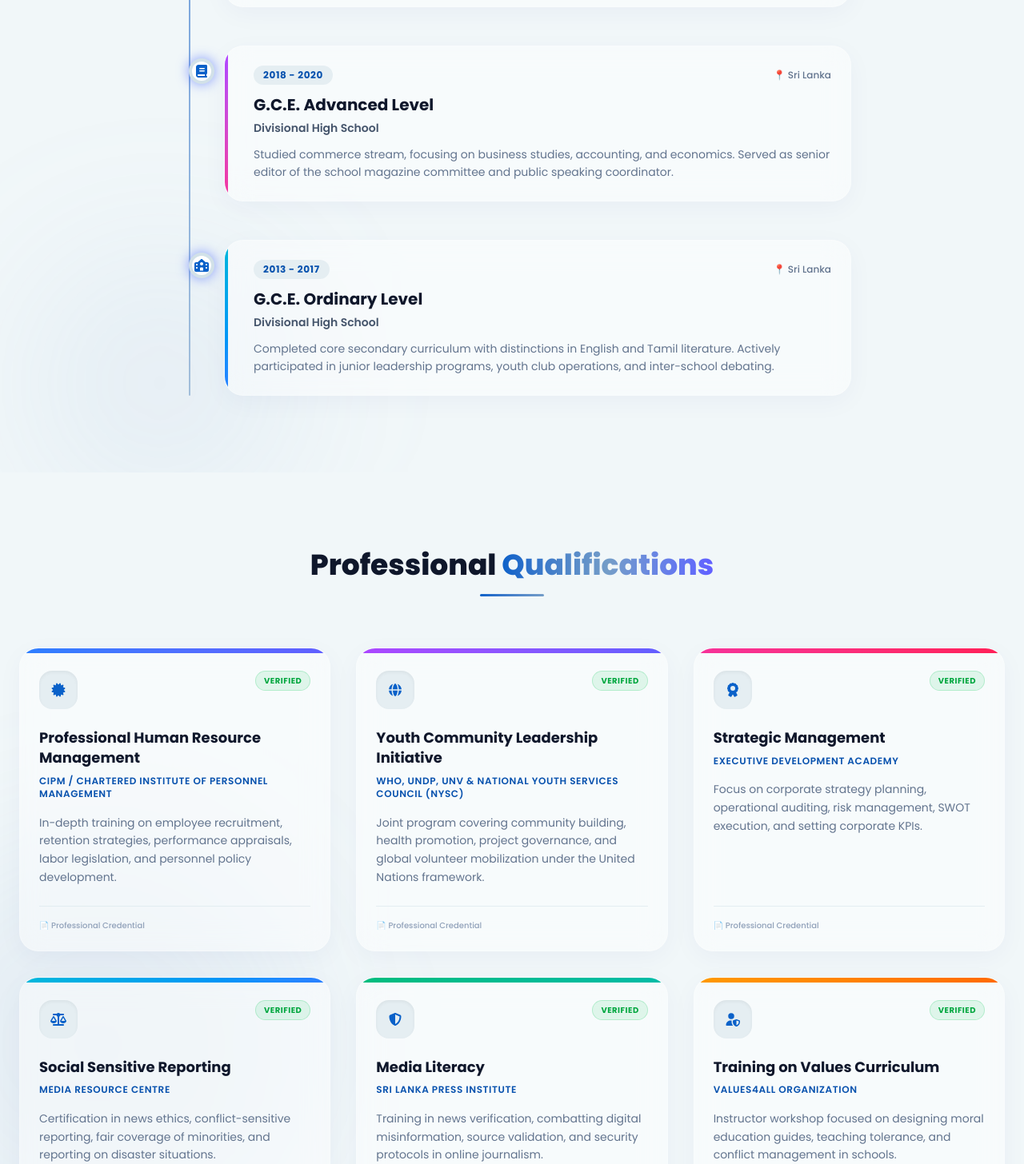
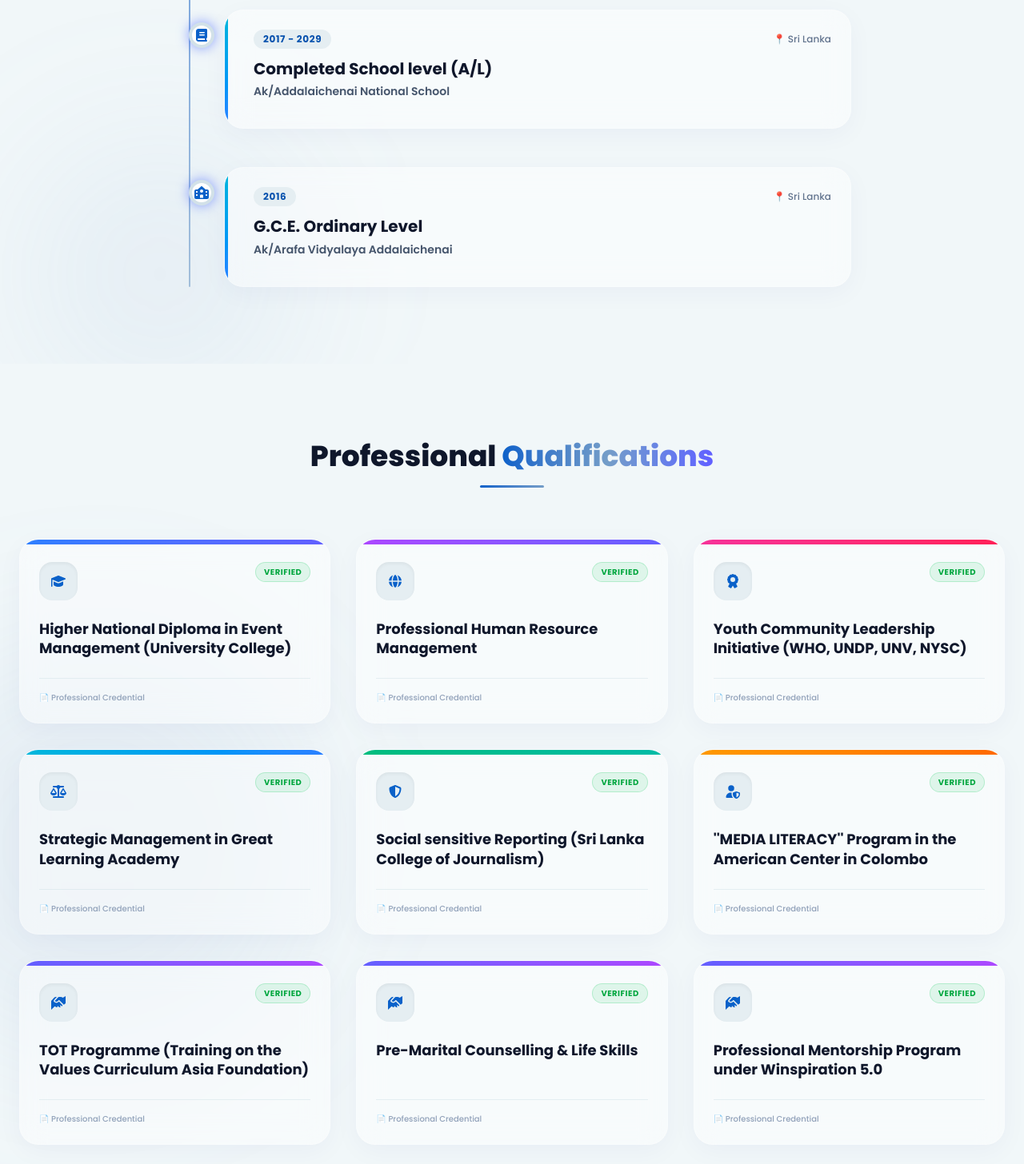
Before and after one commit to RohanbenjaminGitLab/Muhammed-Ameer-Hana-Asiri, a React (Vite) app: page / in a window 1280 px wide. Shown: the part 5514-6970 px from the top of the page at 80% size. Built offline with nearby package versions, Linux system fonts and the light colour scheme.

Commit message:
Describe your changes

```diff
--- a/src/components/Education.jsx
+++ b/src/components/Education.jsx
@@ -5,27 +5,24 @@ import { motion } from 'framer-motion';
 
 const educationList = [
   {
-    degree: "Higher National Diploma in Event Management (HNDEM Level 06)",
-    institution: "Sri Lanka Institute of Tourism and Hotel Management (SLITHM)",
-    period: "2021 - 2023",
+    degree: "Higher National Diploma in Event Management",
+    period: "2021 – 2025",
+    institution: "University College of Ratmalane",
     icon: faGraduationCap,
-    details: "Focused on advanced event operations, MICE tourism, sponsorship pitching, project planning, vendor logistics, risk assessment, and corporate hospitality management.",
-    color: "from-blue-500 to-indigo-500"
+    color: "from-cyan-500 to-blue-500"
   },
   {
-    degree: "G.C.E. Advanced Level",
-    institution: "Divisional High School",
-    period: "2018 - 2020",
+    degree: "Completed School level (A/L)",
+    institution: "Ak/Addalaichenai National School ",
+    period: "2017 - 2029",
     icon: faBook,
-    details: "Studied commerce stream, focusing on business studies, accounting, and economics. Served as senior editor of the school magazine committee and public speaking coordinator.",
-    color: "from-purple-500 to-pink-500"
+    color: "from-cyan-500 to-blue-500"
   },
   {
     degree: "G.C.E. Ordinary Level",
-    institution: "Divisional High School",
-    period: "2013 - 2017",
+    institution: "Ak/Arafa Vidyalaya Addalaichenai ",
+    period: "2016",
     icon: faSchool,
-    details: "Completed core secondary curriculum with distinctions in English and Tamil literature. Actively participated in junior leadership programs, youth club operations, and inter-school debating.",
     color: "from-cyan-500 to-blue-500"
   }
 ];
--- a/src/components/Qualifications.jsx
+++ b/src/components/Qualifications.jsx
@@ -1,57 +1,53 @@
 import React from 'react';
 import { FontAwesomeIcon } from '@fortawesome/react-fontawesome';
-import { faCertificate, faAward, faShieldHalved, faGlobe, faUserShield, faScaleBalanced, faHandshakeAngle } from '@fortawesome/free-solid-svg-icons';
+import { faCertificate, faAward, faShieldHalved, faGlobe, faUserShield, faScaleBalanced, faHandshakeAngle, faGraduationCap } from '@fortawesome/free-solid-svg-icons';
 import { motion } from 'framer-motion';
 
 const qualifications = [
   {
-    title: "Professional Human Resource Management",
-    issuer: "CIPM / Chartered Institute of Personnel Management",
-    icon: faCertificate,
+    title: "Higher National Diploma in Event Management (University College)",
+    icon: faGraduationCap,
     color: "from-blue-500 to-indigo-500",
-    desc: "In-depth training on employee recruitment, retention strategies, performance appraisals, labor legislation, and personnel policy development."
   },
   {
-    title: "Youth Community Leadership Initiative",
-    issuer: "WHO, UNDP, UNV & National Youth Services Council (NYSC)",
+    title: "Professional Human Resource Management",
     icon: faGlobe,
     color: "from-purple-500 to-indigo-500",
-    desc: "Joint program covering community building, health promotion, project governance, and global volunteer mobilization under the United Nations framework."
   },
   {
-    title: "Strategic Management",
-    issuer: "Executive Development Academy",
+    title: "Youth Community Leadership Initiative (WHO, UNDP, UNV, NYSC)",
     icon: faAward,
     color: "from-pink-500 to-rose-500",
-    desc: "Focus on corporate strategy planning, operational auditing, risk management, SWOT execution, and setting corporate KPIs."
   },
   {
-    title: "Social Sensitive Reporting",
-    issuer: "Media Resource Centre",
+    title: "Strategic Management in Great Learning Academy",
     icon: faScaleBalanced,
     color: "from-cyan-500 to-blue-500",
-    desc: "Certification in news ethics, conflict-sensitive reporting, fair coverage of minorities, and reporting on disaster situations."
   },
   {
-    title: "Media Literacy",
-    issuer: "Sri Lanka Press Institute",
+    title: "Social sensitive Reporting (Sri Lanka College of Journalism)",
     icon: faShieldHalved,
     color: "from-emerald-500 to-teal-500",
-    desc: "Training in news verification, combatting digital misinformation, source validation, and security protocols in online journalism."
   },
   {
-    title: "Training on Values Curriculum",
-    issuer: "Values4All Organization",
+    title: "''MEDIA LITERACY'' Program in the American Center in Colombo",
     icon: faUserShield,
     color: "from-amber-500 to-orange-500",
-    desc: "Instructor workshop focused on designing moral education guides, teaching tolerance, and conflict management in schools."
+  },
+  {
+    title: "TOT Programme (Training on the Values Curriculum Asia Foundation)",
+    icon: faHandshakeAngle,
+    color: "from-indigo-500 to-purple-500",
   },
   {
     title: "Pre-Marital Counselling & Life Skills",
-    issuer: "Youth and Family Welfare Council",
     icon: faHandshakeAngle,
     color: "from-indigo-500 to-purple-500",
-    desc: "Training program addressing communication models, domestic dispute resolution, life planning strategies, and family advisory counseling."
+  },
+  {
+    title: "Professional Mentorship Program under Winspiration 5.0",
+    icon: faHandshakeAngle,
+    color: "from-indigo-500 to-purple-500",
   }
 ];
 
```
